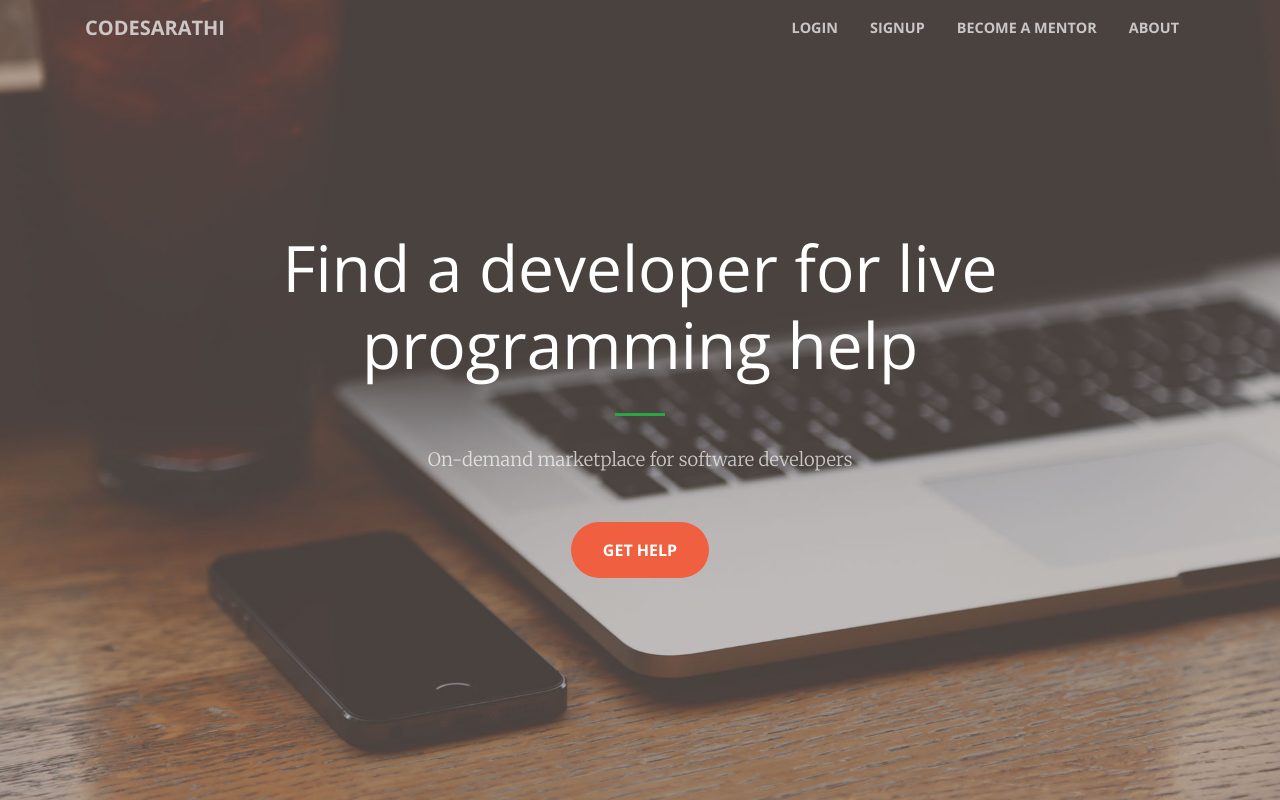
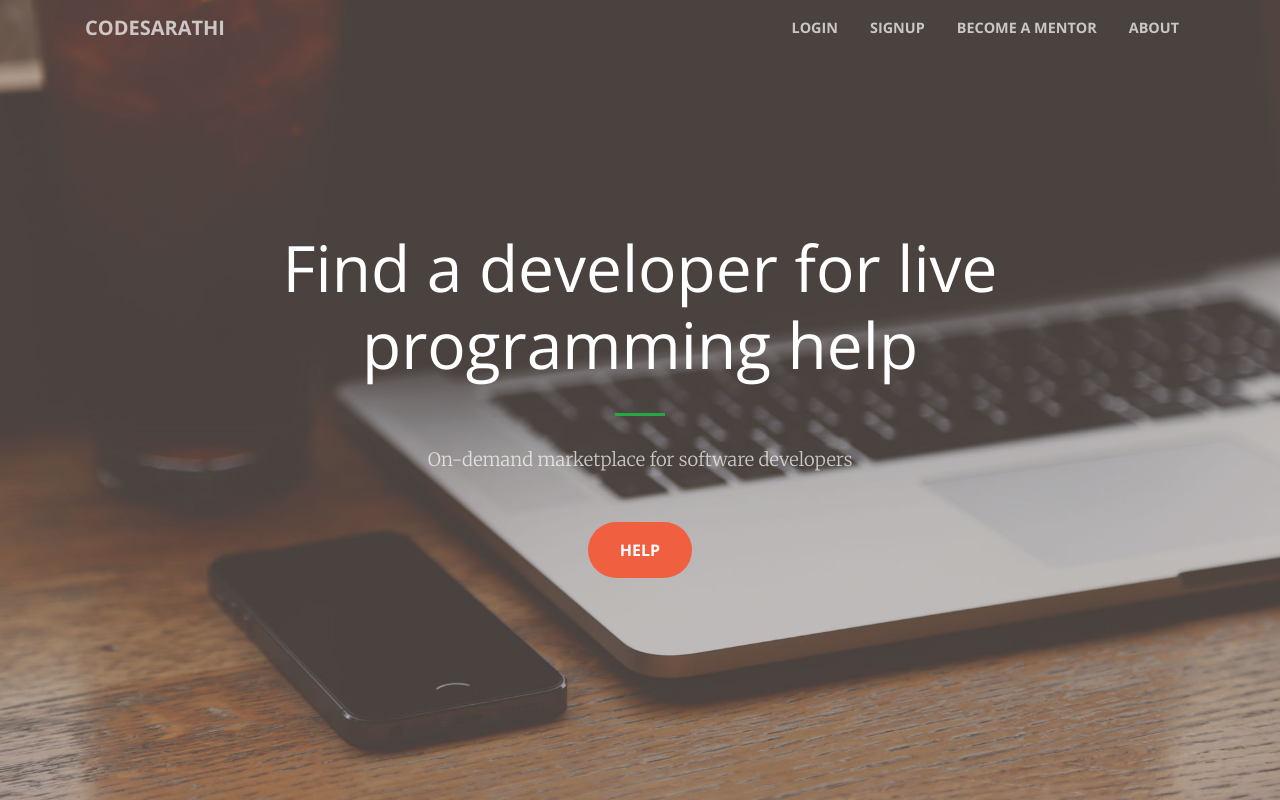
Before and after one commit to bishalrijal/CodeSarathi, a Django app: page /account/ in a window 1280 px wide. Run offline with Django 3.2, Linux system fonts and the light colour scheme; parts of the project's set-up code (start-up, migrations or seed data) failed here and were passed over; some libraries are stand-ins or nearby versions.

Commit message:
change in landing page

```diff
--- a/account/templates/01landingpage.html
+++ b/account/templates/01landingpage.html
@@ -65,7 +65,7 @@
           </div>
           <div class="col-lg-8 mx-auto">
             <p class="text-faded mb-5">On-demand marketplace for software developers</p>
-            <a class="btn btn-primary btn-xl js-scroll-trigger" href="{% url 'account:blog' %}">Get Help</a>
+            <a class="btn btn-primary btn-xl js-scroll-trigger" href="{% url 'account:blog' %}"> Help</a>
           </div>
         </div>
       </div>
```
